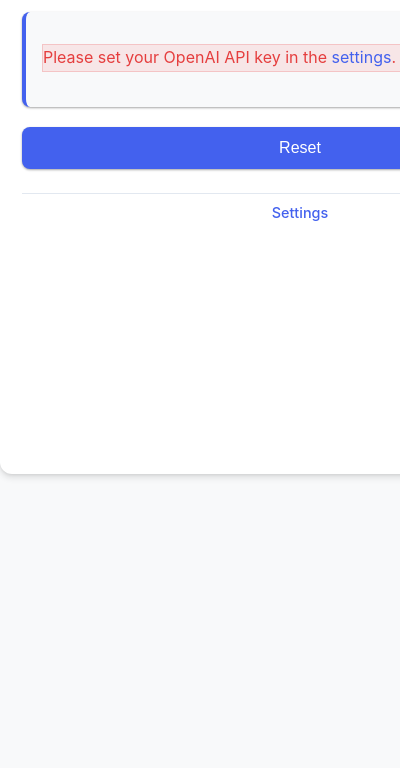
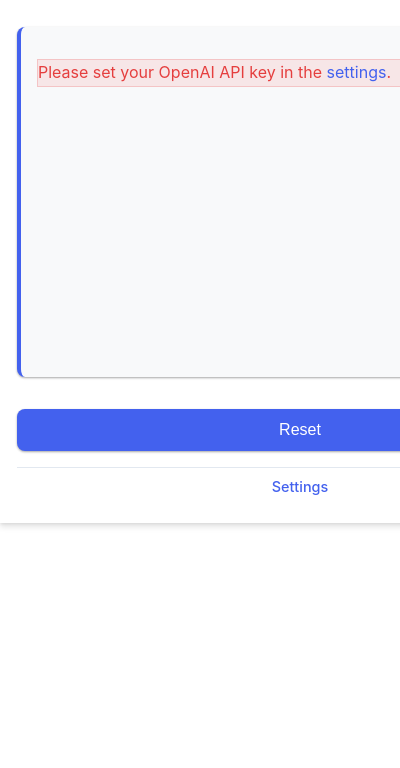
Before and after one commit to brian978/read-in-short, a browser extension: page popup.html in a window 400 px wide. Shown: the part 76-844 px from the top of the page. Drawn offline with Linux system fonts and the light colour scheme.

Commit message:
UI updates

```diff
--- a/styles.css
+++ b/styles.css
@@ -21,7 +21,7 @@
 
 body {
   font-family: -apple-system, BlinkMacSystemFont, 'Segoe UI', Roboto, Oxygen, Ubuntu, Cantarell, 'Open Sans', 'Helvetica Neue', sans-serif;
-  background-color: var(--secondary-color);
+  background-color: #fff;
   color: var(--text-color);
   margin: 0;
   padding: 0;
@@ -30,18 +30,21 @@
 
 .container {
   width: 400px;
-  padding: 22px;
+  padding: 17px;
   background-color: #fff;
   box-shadow: var(--shadow-md);
-  border-radius: 12px;
+  /*border-radius: 12px;*/
   margin: 0 auto;
   transition: var(--transition);
+  min-height: 300px;
+  display: flex;
+  flex-direction: column;
 }
 
 /* Expanded container size when summary is shown */
 .container-expanded {
   width: 600px;
-  height: 550px;
+  min-height: 550px;
 }
 
 h1 {
@@ -145,7 +148,24 @@
 
 /* View states */
 .hidden {
-  display: none;
+  display: none !important;
+}
+
+/* Initial view */
+#initial-view {
+  display: flex;
+  flex-direction: column;
+  justify-content: center;
+  flex: 1;
+}
+
+/* Loading view */
+#loading-view {
+  display: flex;
+  flex-direction: column;
+  justify-content: center;
+  align-items: center;
+  flex: 1;
 }
 
 /* Loading spinner */
@@ -179,11 +199,23 @@
   100% { opacity: 0.6; }
 }
 
+/* Summary view */
+#summary-view {
+  display: flex;
+  flex-direction: column;
+  flex: 1;
+}
+
+#summary-view #reset-btn {
+  margin-top: 8px;
+  margin-bottom: 16px;
+}
+
 /* Summary content */
 #summary-content {
-  margin: 20px 0;
+  margin: 20px 0 24px 0;
   line-height: 1.6;
-  max-height: 250px;
+  flex: 1;
   overflow-y: auto;
   padding: 16px;
   background-color: var(--secondary-color);
@@ -191,10 +223,11 @@
   border-left: 4px solid var(--primary-color);
   box-shadow: var(--shadow-sm);
   transition: var(--transition);
+  min-height: 100px;
 }
 
 .container-expanded #summary-content {
-  max-height: 400px;
+  min-height: 350px;
 }
 
 #summary-content:hover {
@@ -283,7 +316,7 @@
 
 /* Footer */
 .footer {
-  margin-top: 24px;
+  margin-top: auto;
   text-align: center;
   font-size: 0.9rem;
   color: var(--light-text);
```
